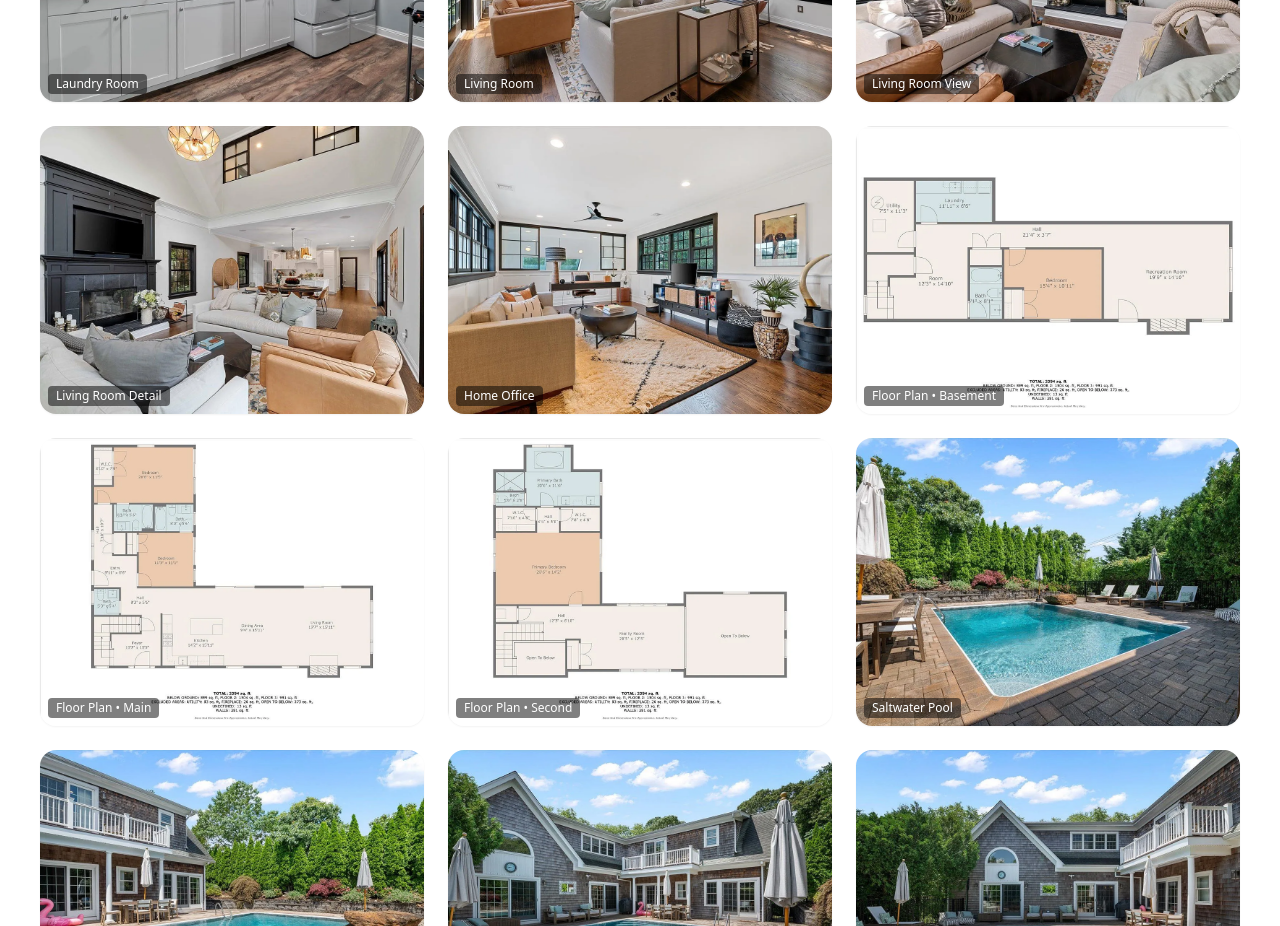
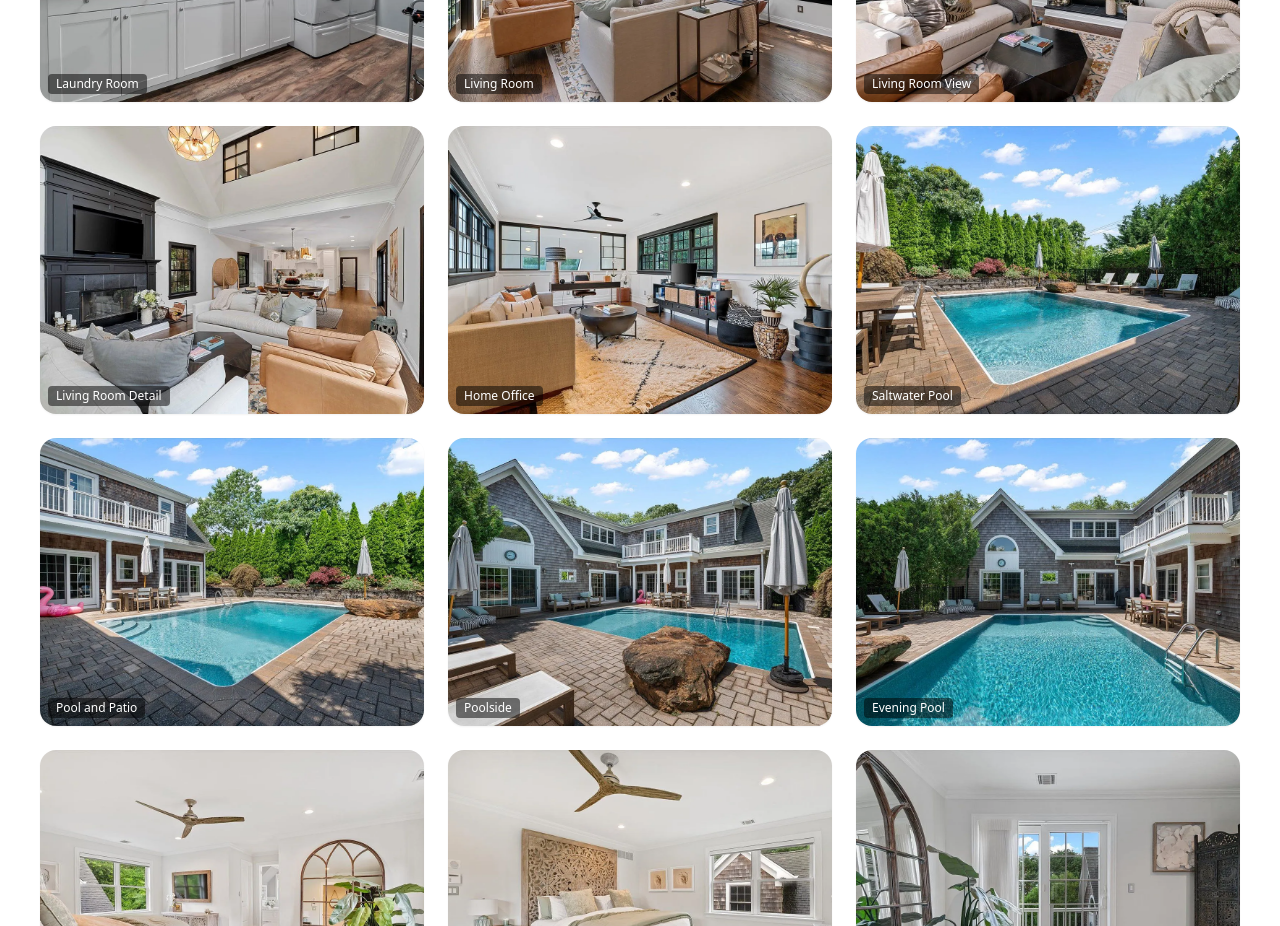
Before and after one commit to maxviens44/hampton-bays-rental, a React (Vite) app: page / in a window 1280 px wide. Shown: the part 3300-4226 px from the top of the page. Built offline with nearby package versions, Linux system fonts and the light colour scheme; the HTML template or start-up script is replaced by a standard one.

Commit message:
Update App.jsx

```diff
--- a/src/App.jsx
+++ b/src/App.jsx
@@ -24,9 +24,6 @@ const images = [
   { file: "living2.webp", label: "Living Room View" },
   { file: "living3.webp", label: "Living Room Detail" },
   { file: "office-room.webp", label: "Home Office" },
-  { file: "planbasement.webp", label: "Floor Plan • Basement" },
-  { file: "planmain.webp", label: "Floor Plan • Main" },
-  { file: "plansecond.webp", label: "Floor Plan • Second" },
   { file: "pool1.webp", label: "Saltwater Pool" },
   { file: "pool2.webp", label: "Pool and Patio" },
   { file: "pool3.webp", label: "Poolside" },
```
